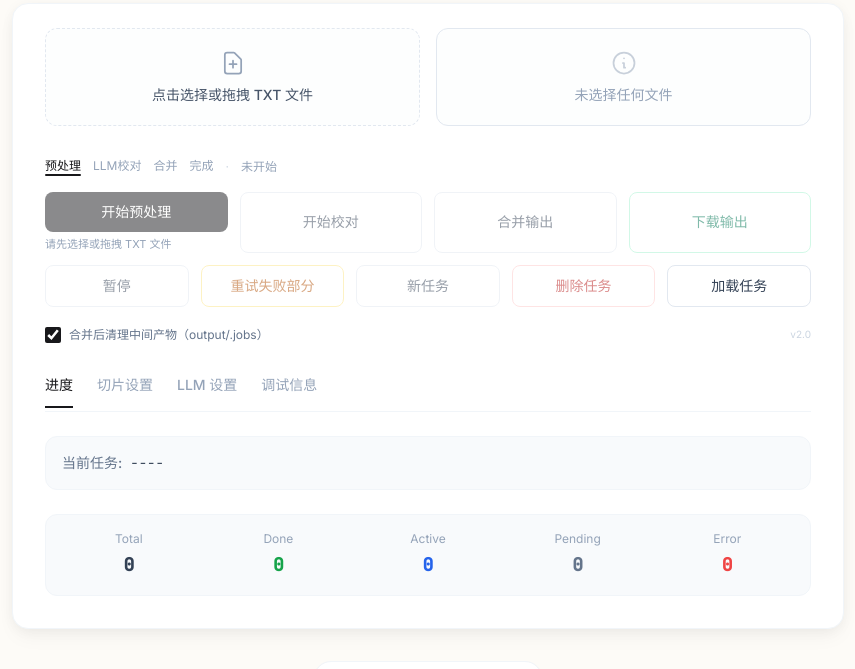
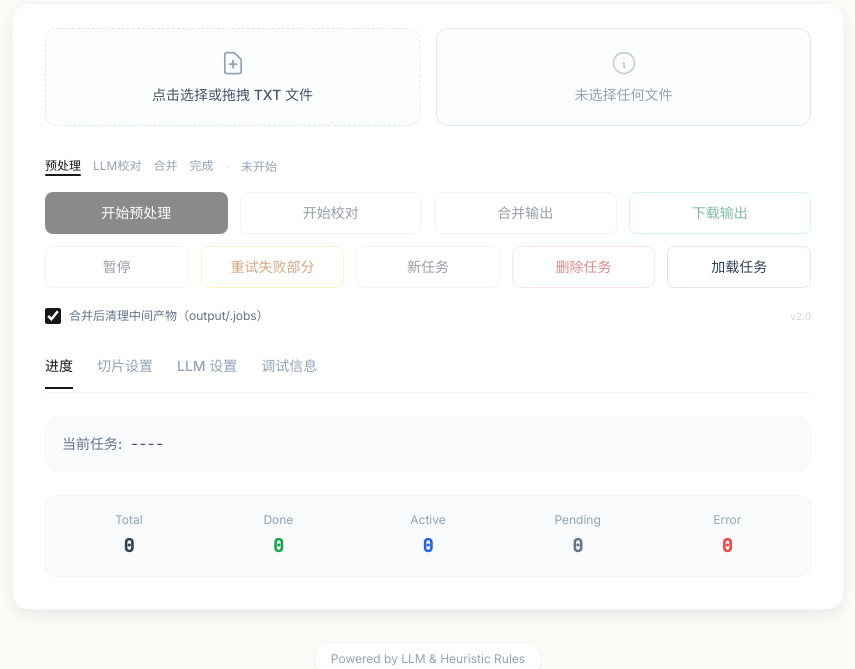
Before and after one commit to zhu-jl18/novel-proofer, a FastAPI app: page / in a window 1280 px wide. Shown: the part 225-894 px from the top of the page, without its empty margins (212-1067 px from the left). Run offline with FastAPI, Linux system fonts and the light colour scheme; some libraries are stand-ins or nearby versions.

Commit message:
fix(ui): remove redundant validate hint

```diff
--- a/templates/index.html
+++ b/templates/index.html
@@ -132,12 +132,9 @@
           <!-- Action Buttons -->
           <div class="grid gap-3 mb-5">
             <div class="grid grid-cols-2 sm:grid-cols-4 gap-3" id="actionPrimary">
-              <div class="w-full flex flex-col">
-                <button type="button" id="btnValidate" class="w-full px-5 py-2.5 bg-ink hover:bg-zinc-800 text-white text-sm font-medium rounded-lg transition-colors active:scale-[0.99]">
-                  开始预处理
-                </button>
-                <div id="validateHint" class="mt-1 text-[11px] text-slate-400 hidden">请先选择或拖拽 TXT 文件</div>
-              </div>
+              <button type="button" id="btnValidate" class="w-full px-5 py-2.5 bg-ink hover:bg-zinc-800 text-white text-sm font-medium rounded-lg transition-colors active:scale-[0.99]">
+                开始预处理
+              </button>
               <button type="button" id="btnProcess" class="w-full px-5 py-2.5 bg-white border border-slate-200 text-slate-700 hover:bg-slate-50 hover:border-slate-300 text-sm font-medium rounded-lg transition-colors opacity-50 cursor-not-allowed" disabled>
                 开始校对
               </button>
@@ -453,7 +450,6 @@
     const metaModel = document.getElementById('metaModel');
     const wfStateBadge = document.getElementById('wfStateBadge');
     const btnValidate = document.getElementById('btnValidate');
-    const validateHint = document.getElementById('validateHint');
     const btnProcess = document.getElementById('btnProcess');
     const btnMerge = document.getElementById('btnMerge');
     const btnPause = document.getElementById('btnPause');
@@ -1255,7 +1251,6 @@
       const canStartValidate = (!hasJob) && hasLocalFile && !createJobInFlight;
       const canValidate = canResumeValidate || canStartValidate;
       if (btnValidate) btnValidate.textContent = canResumeValidate ? '继续预处理' : (createJobInFlight ? '提交中...' : '开始预处理');
-      if (validateHint) validateHint.classList.toggle('hidden', hasJob || hasLocalFile || createJobInFlight);
 
       const canProcess = hasJob && state === 'paused' && phase === 'process';
       if (btnProcess) {
```
